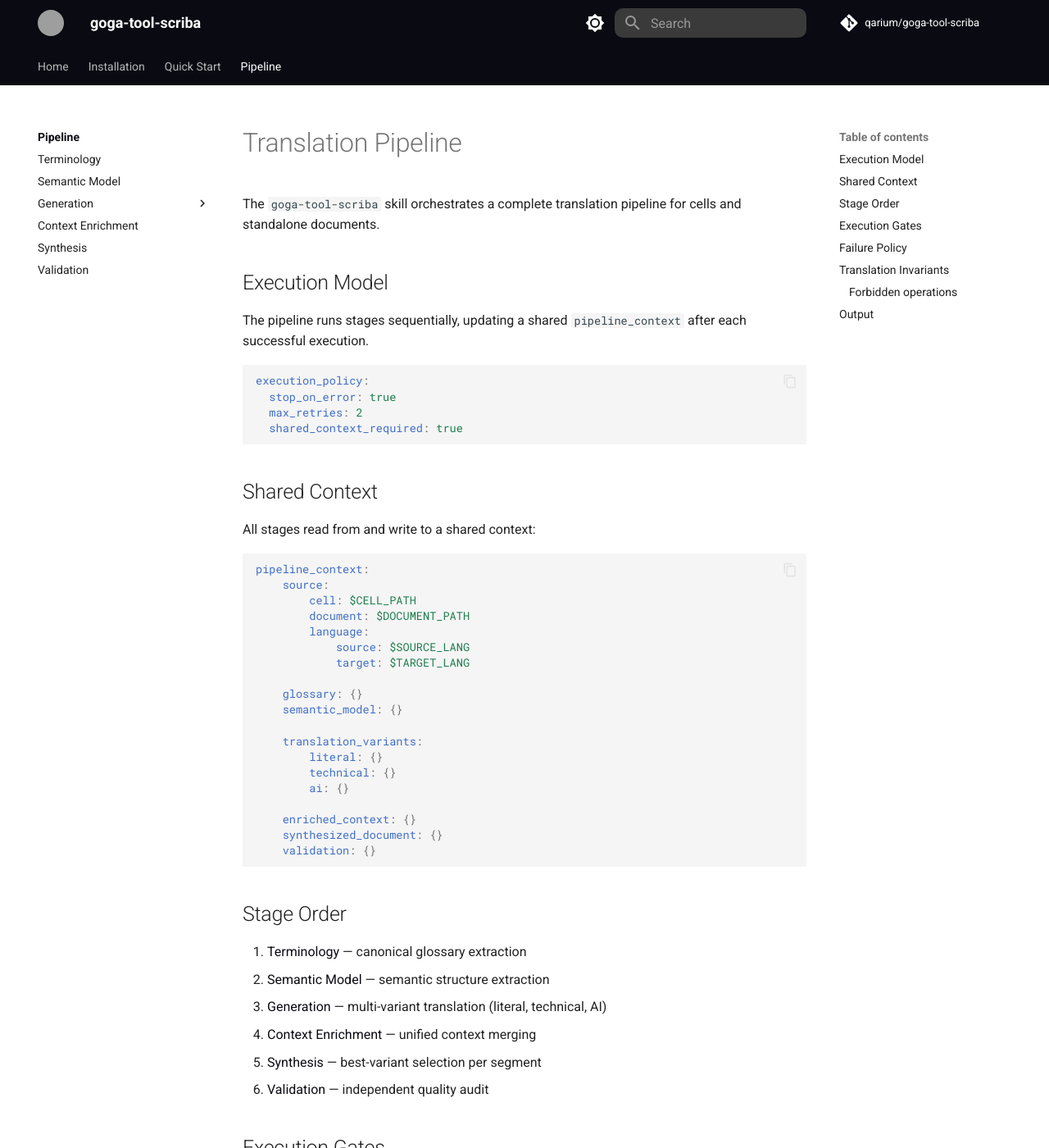
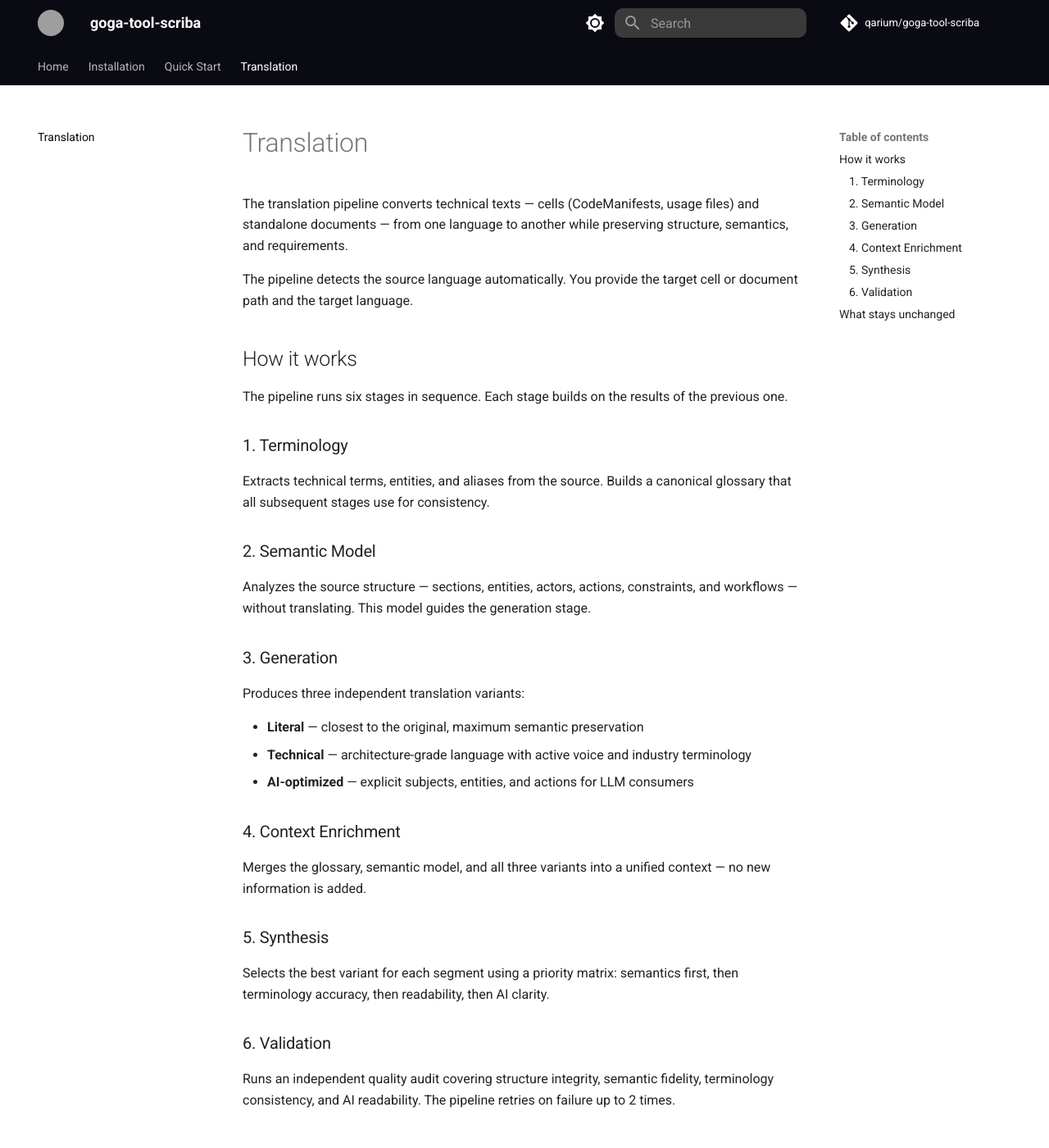
Before and after one commit to qarium/goga-tool-scriba, an MkDocs documentation site: the page built from docs/pipeline/index.md, in a window 1280 px wide and 1400 px high. Shown: the whole window at 82% size. Built offline with MkDocs 1.6.1 and Material for MkDocs 9.7.7, drawn with Linux system fonts in a browser that asks for light colours; comment, search, counter and statistics services are not loaded; some of the changed text lies outside the part shown; grey boxes are pictures that could not be loaded.

Commit message:
add docs

````diff
--- a/docs/pipeline/index.md
+++ b/docs/pipeline/index.md
@@ -1,101 +1,48 @@
-# Translation Pipeline
+# Translation
 
-The `goga-tool-scriba` skill orchestrates a complete translation pipeline for cells and standalone documents.
+The translation pipeline converts technical texts — cells (CodeManifests, usage files) and standalone documents — from one language to another while preserving structure, semantics, and requirements.
 
-## Execution Model
+The pipeline detects the source language automatically. You provide the target cell or document path and the target language.
 
-The pipeline runs stages sequentially, updating a shared `pipeline_context` after each successful execution.
+## How it works
 
-```yaml
-execution_policy:
-  stop_on_error: true
-  max_retries: 2
-  shared_context_required: true
-```
+The pipeline runs six stages in sequence. Each stage builds on the results of the previous one.
 
-## Shared Context
+### 1. Terminology
 
-All stages read from and write to a shared context:
+Extracts technical terms, entities, and aliases from the source. Builds a canonical glossary that all subsequent stages use for consistency.
 
-```yaml
-pipeline_context:
-    source:
-        cell: $CELL_PATH
-        document: $DOCUMENT_PATH
-        language:
-            source: $SOURCE_LANG
-            target: $TARGET_LANG
+### 2. Semantic Model
 
-    glossary: {}
-    semantic_model: {}
+Analyzes the source structure — sections, entities, actors, actions, constraints, and workflows — without translating. This model guides the generation stage.
 
-    translation_variants:
-        literal: {}
-        technical: {}
-        ai: {}
+### 3. Generation
 
-    enriched_context: {}
-    synthesized_document: {}
-    validation: {}
-```
+Produces three independent translation variants:
 
-## Stage Order
+- **Literal** — closest to the original, maximum semantic preservation
+- **Technical** — architecture-grade language with active voice and industry terminology
+- **AI-optimized** — explicit subjects, entities, and actions for LLM consumers
 
-1. [Terminology](terminology.md) — canonical glossary extraction
-2. [Semantic Model](semantic.md) — semantic structure extraction
-3. [Generation](generation.md) — multi-variant translation (literal, technical, AI)
-4. [Context Enrichment](context.md) — unified context merging
-5. [Synthesis](synthesis.md) — best-variant selection per segment
-6. [Validation](validation.md) — independent quality audit
+### 4. Context Enrichment
 
-## Execution Gates
+Merges the glossary, semantic model, and all three variants into a unified context — no new information is added.
 
-Each stage has an execution gate that must pass before the next stage begins:
+### 5. Synthesis
 
-- Terminology Gate
-- Semantic Gate
-- Translation Gate
-- Context Gate
-- Synthesis Gate
-- Validation Gate
+Selects the best variant for each segment using a priority matrix: semantics first, then terminology accuracy, then readability, then AI clarity.
 
-## Failure Policy
+### 6. Validation
 
-```yaml
-stop_on_error: true
-max_retries: 2
-```
+Runs an independent quality audit covering structure integrity, semantic fidelity, terminology consistency, and AI readability. The pipeline retries on failure up to 2 times.
 
-The pipeline stops on the first error and retries up to 2 times before failing.
+## What stays unchanged
 
-## Translation Invariants
+Throughout all stages, the pipeline guarantees:
 
-The pipeline enforces these invariants throughout all stages:
+- Document structure
+- Section and algorithm order
+- Requirements and constraints
+- Instruction priority
 
-| Invariant | Description |
-|-----------|-------------|
-| `preserve_document_structure` | Document structure remains unchanged |
-| `preserve_section_order` | Section ordering is maintained |
-| `preserve_list_order` | List ordering is maintained |
-| `preserve_algorithm_order` | Algorithm step ordering is maintained |
-| `preserve_requirements` | All requirements are retained |
-| `preserve_constraints` | All constraints are retained |
-| `preserve_prompt_logic` | Prompt logic is unchanged |
-| `preserve_instruction_priority` | Instruction priority is maintained |
-
-### Forbidden operations
-
-- Reorder sections
-- Reorder steps
-- Merge steps
-- Split steps
-- Remove requirements
-- Add requirements
-- Infer new logic
-
-## Output
-
-The pipeline produces:
-
-- **`final_translation`** — the synthesized translation document
-- **`validation_report`** — quality audit with PASS or FAIL verdict
+For cells, only annotations and usage files are translated — the contract structure remains untouched.
--- a/mkdocs.yml
+++ b/mkdocs.yml
@@ -44,15 +44,4 @@ nav:
   - Home: index.md
   - Installation: installation.md
   - Quick Start: quick-start.md
-  - Pipeline:
-    - Overview: pipeline/index.md
-    - Terminology: pipeline/terminology.md
-    - Semantic Model: pipeline/semantic.md
-    - Generation:
-      - Coordinator: pipeline/generation.md
-      - Literal Variant: pipeline/generation-literal.md
-      - Technical Variant: pipeline/generation-technical.md
-      - AI Variant: pipeline/generation-ai.md
-    - Context Enrichment: pipeline/context.md
-    - Synthesis: pipeline/synthesis.md
-    - Validation: pipeline/validation.md
+  - Translation: pipeline/index.md
````
Also changed, not shown: docs/pipeline/context.md (deleted, +0 -34 lines), docs/pipeline/generation-ai.md (deleted, +0 -16 lines), docs/pipeline/generation-literal.md (deleted, +0 -15 lines), docs/pipeline/generation-technical.md (deleted, +0 -14 lines), docs/pipeline/generation.md (deleted, +0 -44 lines), docs/pipeline/semantic.md (deleted, +0 -40 lines), docs/pipeline/synthesis.md (deleted, +0 -45 lines), docs/pipeline/terminology.md (deleted, +0 -43 lines), docs/pipeline/validation.md (deleted, +0 -44 lines), 1 other file.
